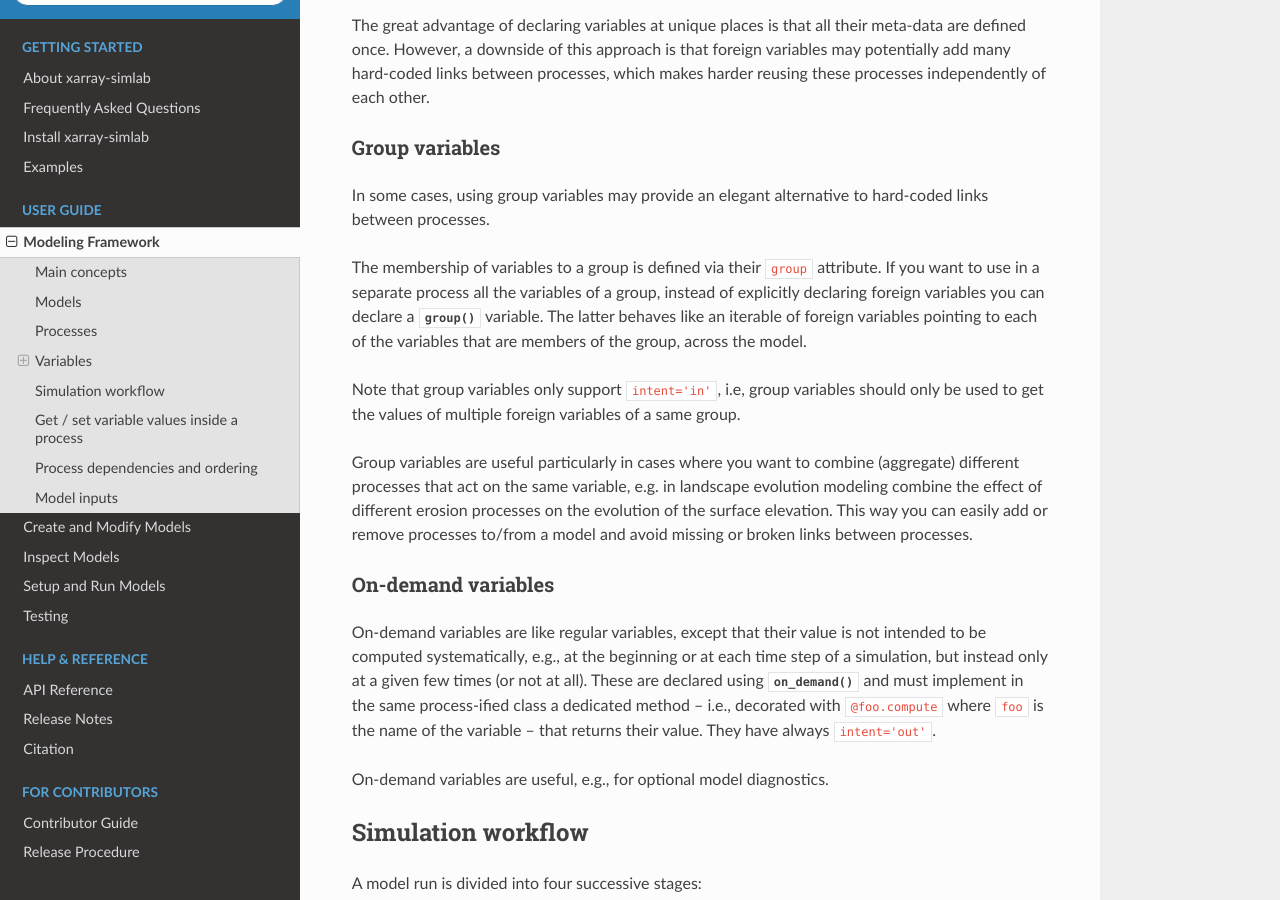
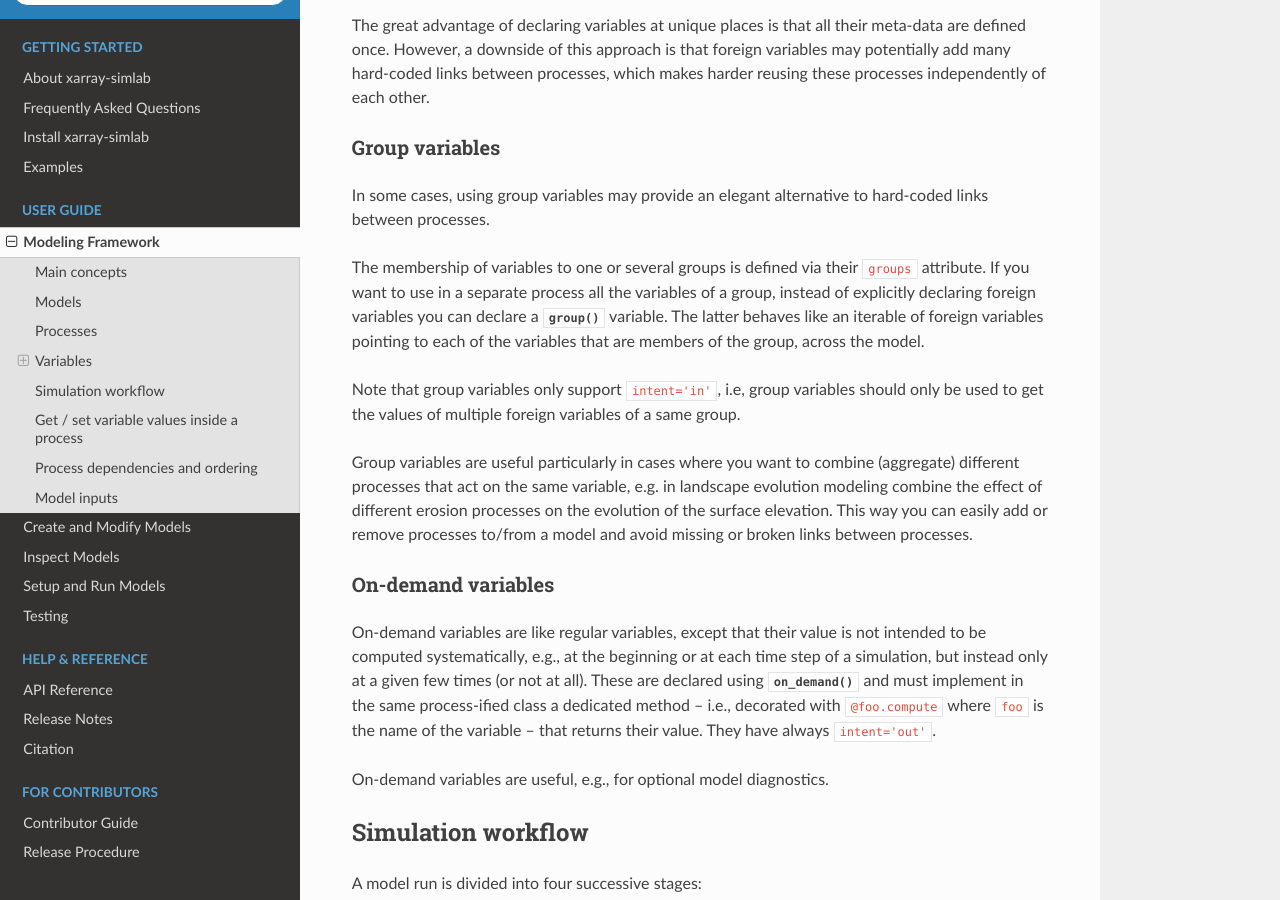
Before and after one commit to xarray-contrib/xarray-simlab, a Sphinx documentation site: the page built from doc/framework.rst, in a window 1280 px wide and 900 px high, scrolled down 2387 px. Built offline with Sphinx 7.4.7 and the Read the Docs theme 2.0.0, drawn with Linux system fonts in a browser that asks for light colours; pages that are not in the unit, such as notebooks, are missing from menus; the version number could not be read and is left out.

Commit message:
update doc

```diff
--- a/doc/framework.rst
+++ b/doc/framework.rst
@@ -132,12 +132,12 @@ Group variables
 In some cases, using group variables may provide an elegant
 alternative to hard-coded links between processes.
 
-The membership of variables to a group is defined via their ``group``
-attribute. If you want to use in a separate process all the variables
-of a group, instead of explicitly declaring foreign variables you can
-declare a :func:`~xsimlab.group` variable. The latter behaves like an
-iterable of foreign variables pointing to each of the variables that
-are members of the group, across the model.
+The membership of variables to one or several groups is defined via their
+``groups`` attribute. If you want to use in a separate process all the variables
+of a group, instead of explicitly declaring foreign variables you can declare a
+:func:`~xsimlab.group` variable. The latter behaves like an iterable of foreign
+variables pointing to each of the variables that are members of the group,
+across the model.
 
 Note that group variables only support ``intent='in'``, i.e, group
 variables should only be used to get the values of multiple foreign
```
